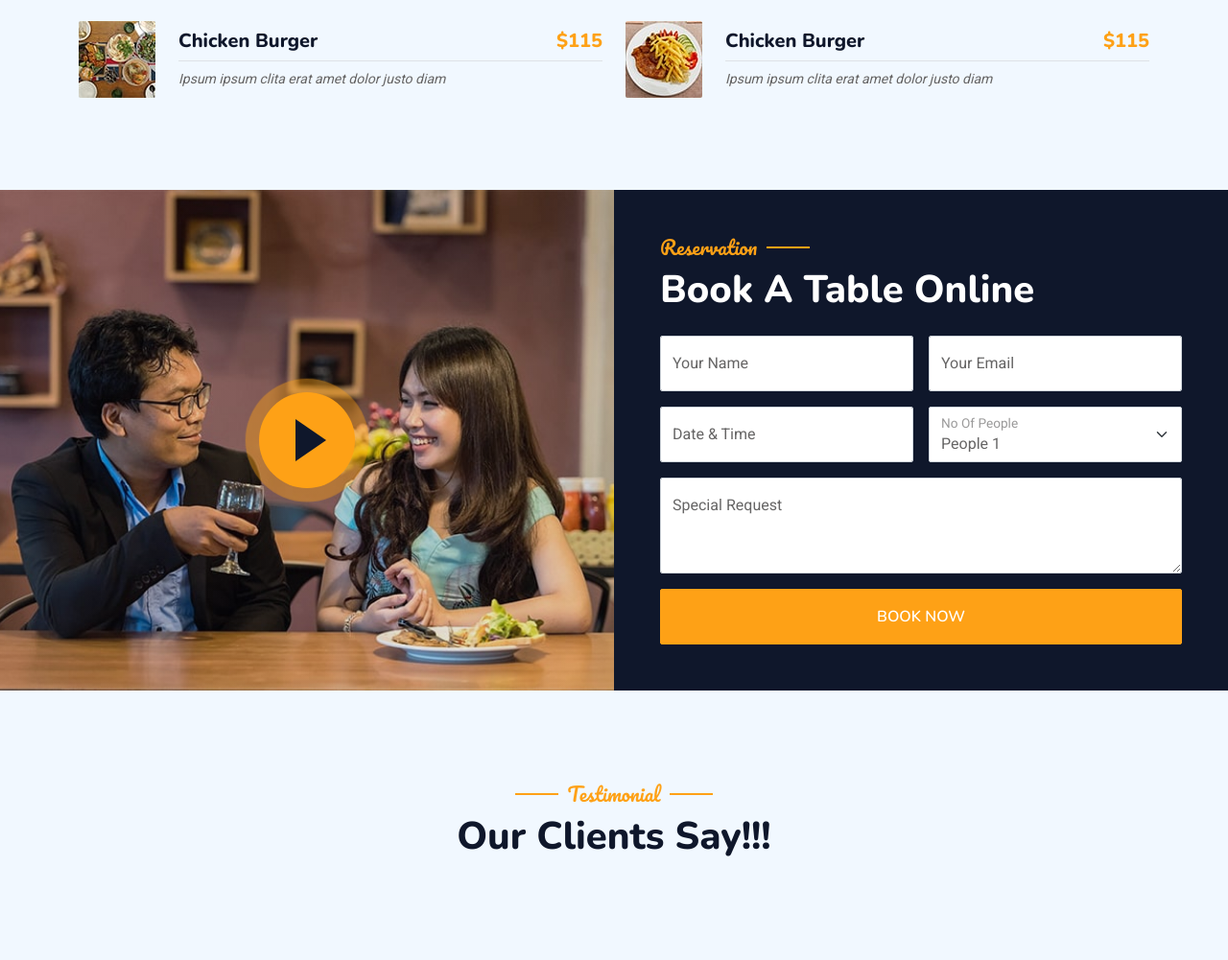
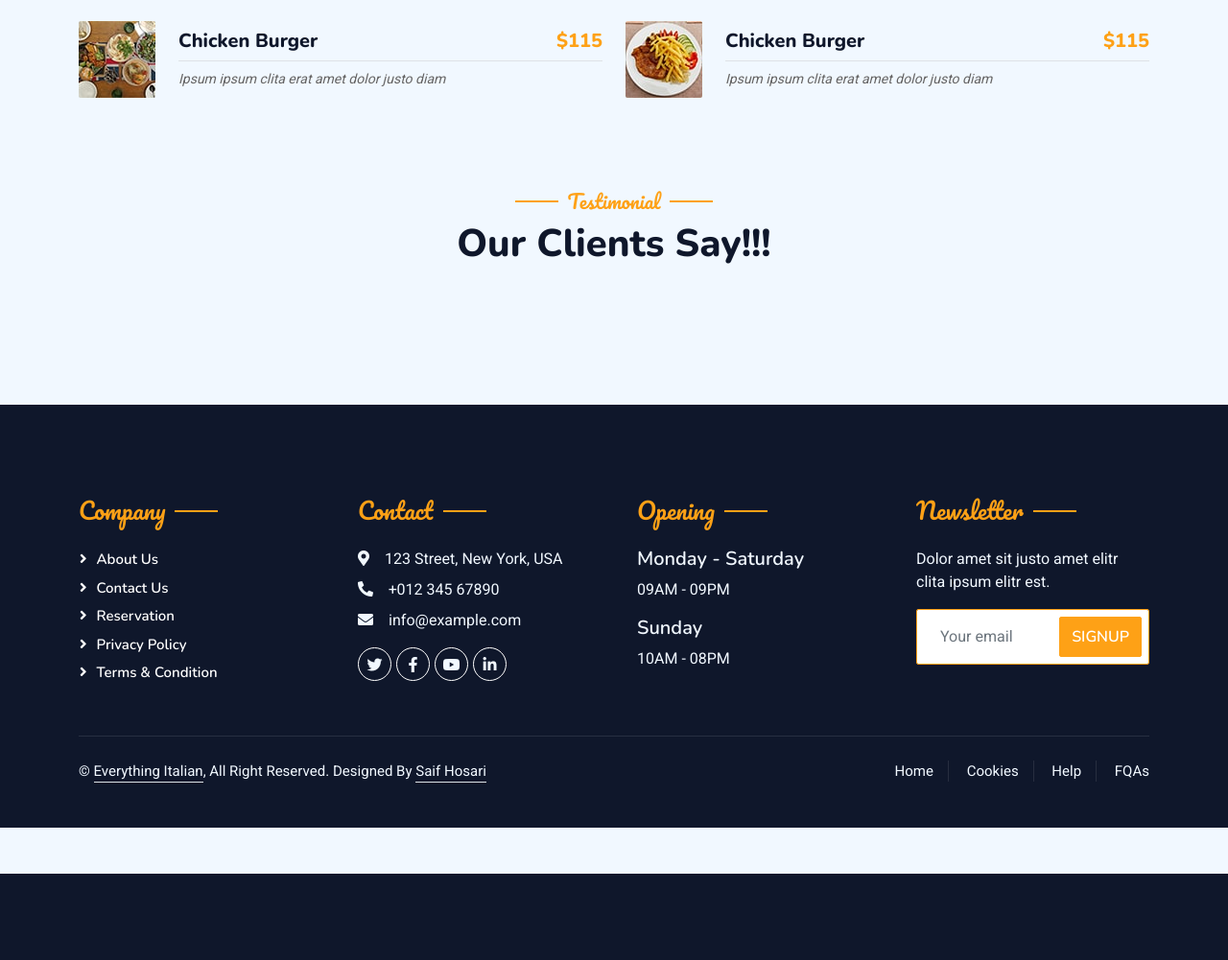
Before and after one commit to saifhosari/Restaurent-booking-system, a Django app: page /restaurent/ in a window 1280 px wide. Shown: the part 2390-3391 px from the top of the page at 96% size. Run offline with Django 4.2, Linux system fonts and the light colour scheme; some libraries are stand-ins or nearby versions.

Commit message:
in progress

```diff
--- a/authentication/models.py
+++ b/authentication/models.py
@@ -10,7 +10,7 @@ class Profile(models.Model):
 
 class Guest(models.Model):
     guest_name = models.CharField(max_length=20, null=True, blank=True)
-    guest_cnic = models.CharField(max_length=20, null=True, blank=True)
+    guest_phone = models.IntegerField(max_length=20, null=True, blank=True)
     created_at = models.DateTimeField(auto_now_add=True)
 
     def __str__(self):
@@ -25,8 +25,9 @@ class Table(models.Model):
 
 class Booking(models.Model):
     table = models.ManyToManyField(Table)
-    registered_with = models.OneToOneField(User, on_delete=models.CASCADE)
+    registered_with = models.ForeignKey(User, on_delete=models.CASCADE)
     created_at = models.DateTimeField(auto_now_add=True)
     from_time = models.DateTimeField(default=datetime.datetime.now())
     to_time = models.DateTimeField(default=datetime.datetime.now())
+    check_in = models.DateTimeField(default=datetime.datetime.now())
     special_request = models.TextField(max_length=400, default="Nothing to Add Special")
--- a/restaurent_app/templates/base.html
+++ b/restaurent_app/templates/base.html
@@ -148,6 +148,10 @@
     <script src="https://code.jquery.com/jquery-3.4.1.min.js"></script>
     <script src="https://cdn.jsdelivr.net/npm/bootstrap@5.0.0/dist/js/bootstrap.bundle.min.js"></script>
     <script src="//cdnjs.cloudflare.com/ajax/libs/timepicker/1.3.5/jquery.timepicker.min.js"></script>
+    <script src="https://cdnjs.cloudflare.com/ajax/libs/jquery-validate/1.19.5/jquery.validate.js"></script>
+    <script src="https://cdn.jsdelivr.net/npm/sweetalert2@11"></script>
+
+
     <script src="{% static 'lib/wow/wow.min.js'}"></script>
     <script src="{% static 'lib/easing/easing.min.js' %}"></script>
     <script src="{% static 'lib/waypoints/waypoints.min.js' %}"></script>
--- a/restaurent_app/templates/index.html
+++ b/restaurent_app/templates/index.html
@@ -344,87 +344,6 @@
 </div>
 <!-- Menu End -->
 
-
-<!-- Reservation Start -->
-<div class="container-xxl py-5 px-0 wow fadeInUp" data-wow-delay="0.1s">
-<div class="row g-0">
-    <div class="col-md-6">
-        <div class="video">
-            <button type="button" class="btn-play" data-bs-toggle="modal" data-src="https://www.youtube.com/embed/DWRcNpR6Kdc" data-bs-target="#videoModal">
-                <span></span>
-            </button>
-        </div>
-    </div>
-    <div class="col-md-6 bg-dark d-flex align-items-center">
-        <div class="p-5 wow fadeInUp" data-wow-delay="0.2s">
-            <h5 class="section-title ff-secondary text-start text-primary fw-normal">Reservation</h5>
-            <h1 class="text-white mb-4">Book A Table Online</h1>
-            <form>
-                <div class="row g-3">
-                    <div class="col-md-6">
-                        <div class="form-floating">
-                            <input type="text" class="form-control" id="name" placeholder="Your Name">
-                            <label for="name">Your Name</label>
-                        </div>
-                    </div>
-                    <div class="col-md-6">
-                        <div class="form-floating">
-                            <input type="email" class="form-control" id="email" placeholder="Your Email">
-                            <label for="email">Your Email</label>
-                        </div>
-                    </div>
-                    <div class="col-md-6">
-                        <div class="form-floating date" id="date3" data-target-input="nearest">
-                            <input type="text" class="form-control datetimepicker-input" id="datetime" placeholder="Date & Time" data-target="#date3" data-toggle="datetimepicker" />
-                            <label for="datetime">Date & Time</label>
-                        </div>
-                    </div>
-                    <div class="col-md-6">
-                        <div class="form-floating">
-                            <select class="form-select" id="select1">
-                              <option value="1">People 1</option>
-                              <option value="2">People 2</option>
-                              <option value="3">People 3</option>
-                            </select>
-                            <label for="select1">No Of People</label>
-                          </div>
-                    </div>
-                    <div class="col-12">
-                        <div class="form-floating">
-                            <textarea class="form-control" placeholder="Special Request" id="message" style="height: 100px"></textarea>
-                            <label for="message">Special Request</label>
-                        </div>
-                    </div>
-                    <div class="col-12">
-                        <button class="btn btn-primary w-100 py-3" type="submit">Book Now</button>
-                    </div>
-                </div>
-            </form>
-        </div>
-    </div>
-</div>
-</div>
-
-<div class="modal fade" id="videoModal" tabindex="-1" aria-labelledby="exampleModalLabel" aria-hidden="true">
-<div class="modal-dialog">
-    <div class="modal-content rounded-0">
-        <div class="modal-header">
-            <h5 class="modal-title" id="exampleModalLabel">Youtube Video</h5>
-            <button type="button" class="btn-close" data-bs-dismiss="modal" aria-label="Close"></button>
-        </div>
-        <div class="modal-body">
-            <!-- 16:9 aspect ratio -->
-            <div class="ratio ratio-16x9">
-                <iframe class="embed-responsive-item" src="" id="video" allowfullscreen allowscriptaccess="always"
-                    allow="autoplay"></iframe>
-            </div>
-        </div>
-    </div>
-</div>
-</div>
-<!-- Reservation Start -->
-
-
 <!-- Testimonial Start -->
 <div class="container-xxl py-5 wow fadeInUp" data-wow-delay="0.1s">
 <div class="container">
@@ -481,7 +400,6 @@
 </div>
 </div>
 <!-- Testimonial End -->
-
 
 <!-- Footer Start -->
 <div class="container-fluid bg-dark text-light footer pt-5 mt-5 wow fadeIn" data-wow-delay="0.1s">
--- a/restaurent_app/views.py
+++ b/restaurent_app/views.py
@@ -1,5 +1,7 @@
 from django.shortcuts import render
-from authentication.models import *
+from django.http import JsonResponse
+from authentication.models import Table, Guest, Booking
+from django.contrib.auth.models import User
 from datetime import datetime
 import json
 
@@ -17,35 +19,43 @@ def contact_us(request):
 
 def book_table(request):
     template = 'booking.html'
+    context = {}
 
     if request.method == 'POST':
-        user = User.objects.get(username="talha")
-        reservation_user = request.POST.get('reservation_user')
+        user = User.objects.get(username=request.user.username)
         table_name = request.POST.get('table_name')
-        email = request.POST.get('email')
         check_in = request.POST.get('check_in')
         time_in = datetime.strptime(request.POST.get('time_in'), '%I:%M %p')
         time_out = datetime.strptime(request.POST.get('time_out'), '%I:%M %p')
         special_req = request.POST.get('special_request')
 
     try:
-        guest_cnic = json.loads(request.POST.get('guest_cnic'))
+        guest_phone = json.loads(request.POST.get('guest_phone'))
         guest_names = json.loads(request.POST.get('guest_names'))
-        guest_list = [{name: cnic} for name, cnic in zip(guest_names, guest_cnic)]
+        guest_list = [{name: cnic} for name, cnic in zip(guest_names, guest_phone)]
         guests = []
-        if guest_cnic != [] and guest_names !=[]:
-            for name, cnic in guest_list[0].items():
-                guests.append(Guest.objects.create(guest_name=name, guest_cnic=cnic))
+        if guest_phone != [] and guest_names !=[]:
+            for name, phone in guest_list[0].items():
+                guests.append(Guest.objects.create(guest_name=name, guest_phone=phone))
 
         table_obj = Table.objects.create(profile=user, table_name=table_name)
         table_obj.save()
         table_obj.guests.add(*guests)
-        book_table = Booking.objects.create(from_time=time_in, to_time=time_out, registered_with=user)
+        book_table = Booking.objects.create(from_time=time_in, to_time=time_out, registered_with=user, check_in=check_in)
         book_table.save()
         book_table.table.add(table_obj)
 
+        #Get the guests against the user
+        context['reserved_user'] = user.username
+        context['no_of_guests'] = len(guests)
+        context['guest_names'] = guest_list
+        context['check_in'] = check_in
+        return JsonResponse(context)
+
     except Exception as e:
-            print("Exception #", e)
+
+        print("Exception #", e)
+
 
 
 
```
Also changed, not shown: restaurent_app/static/js/booking.js (+14 -5 lines), restaurent_app/templates/booking.html (+43 -3 lines), authentication/migrations/0011_booking_check_in_alter_booking_from_time_and_more.py (added), authentication/migrations/0012_alter_booking_check_in_alter_booking_from_time_and_more.py (added), authentication/migrations/0013_remove_guest_guest_cnic_guest_guest_phone_and_more.py (added), db.sqlite3.
